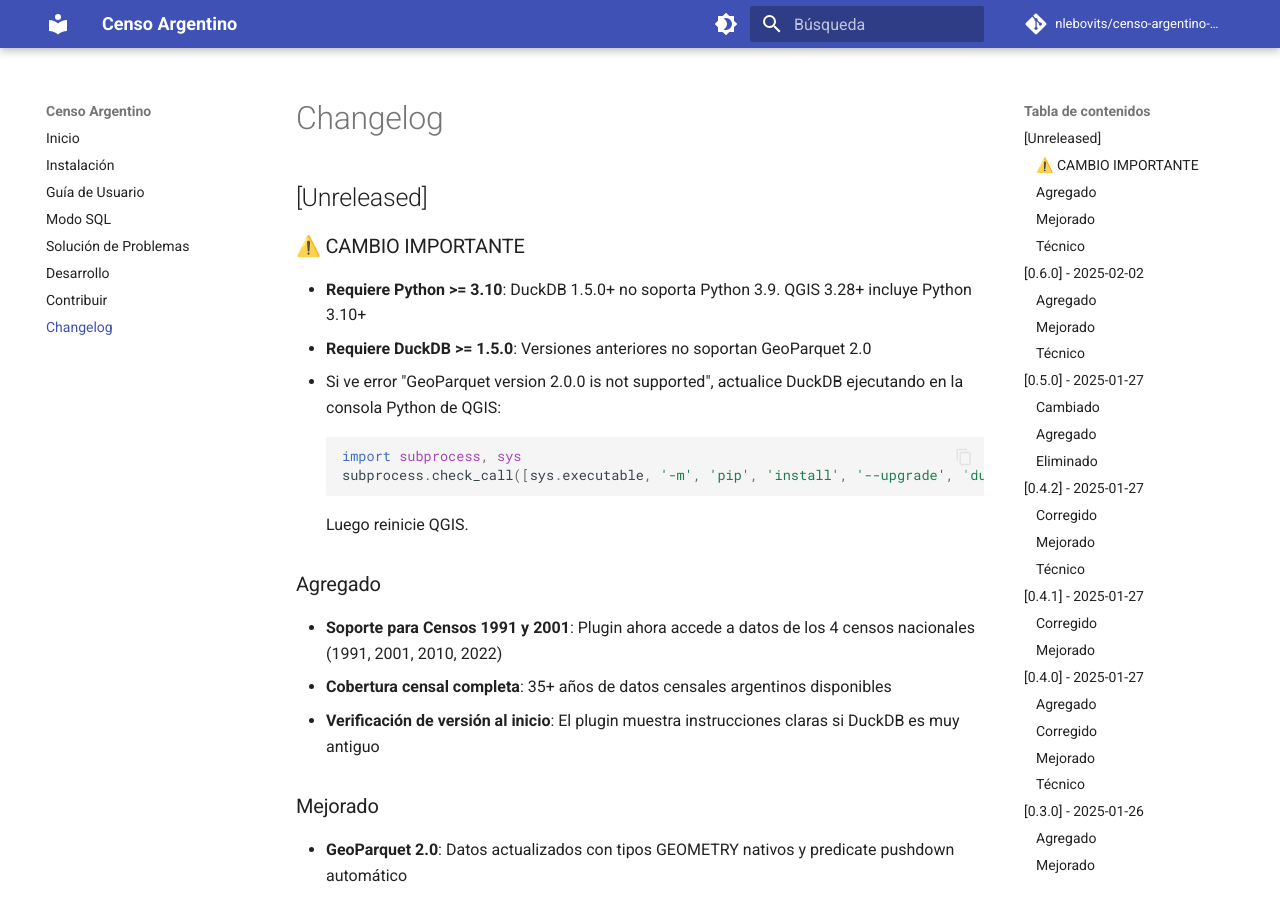
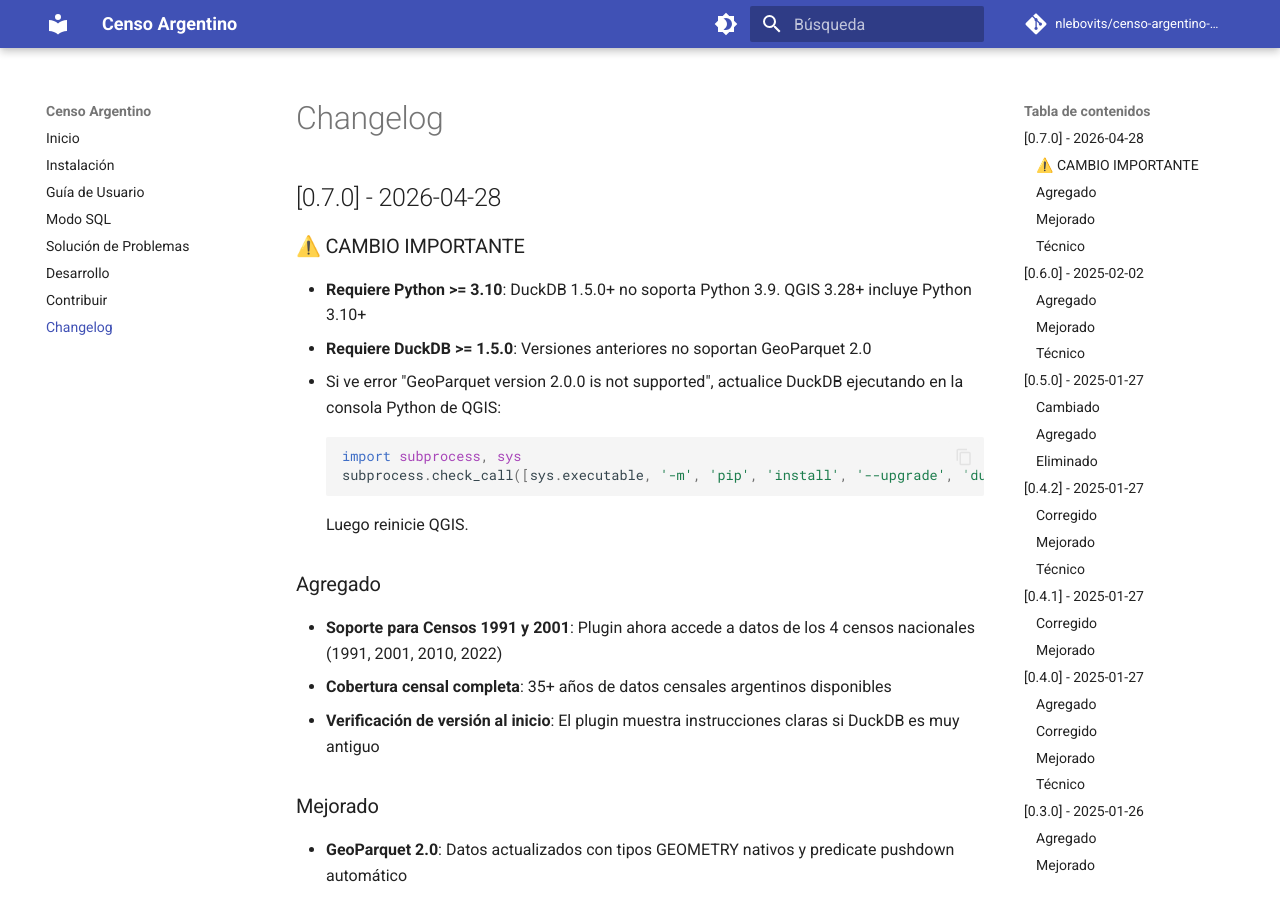
Before and after one commit to nlebovits/censo-argentino-qgis, an MkDocs documentation site: the page built from docs/CHANGELOG.md, in a window 1280 px wide and 900 px high. Built offline with MkDocs 1.6.1 and Material for MkDocs 9.7.7, drawn with Linux system fonts in a browser that asks for light colours; comment, search, counter and statistics services are not loaded.

Commit message:
Release v0.7.0: Soporte censos 1991 y 2001
Cambios importantes:
- Requiere Python >= 3.10
- Requiere DuckDB >= 1.5.0

Co-Authored-By: Claude Opus 4.5 <noreply@anthropic.com>

```diff
--- a/docs/CHANGELOG.md
+++ b/docs/CHANGELOG.md
@@ -1,6 +1,6 @@
 # Changelog
 
-## [Unreleased]
+## [0.7.0] - 2026-04-28
 
 ### ⚠️ CAMBIO IMPORTANTE
 - **Requiere Python >= 3.10**: DuckDB 1.5.0+ no soporta Python 3.9. QGIS 3.28+ incluye Python 3.10+
```
Also changed, not shown: 1 other file.
